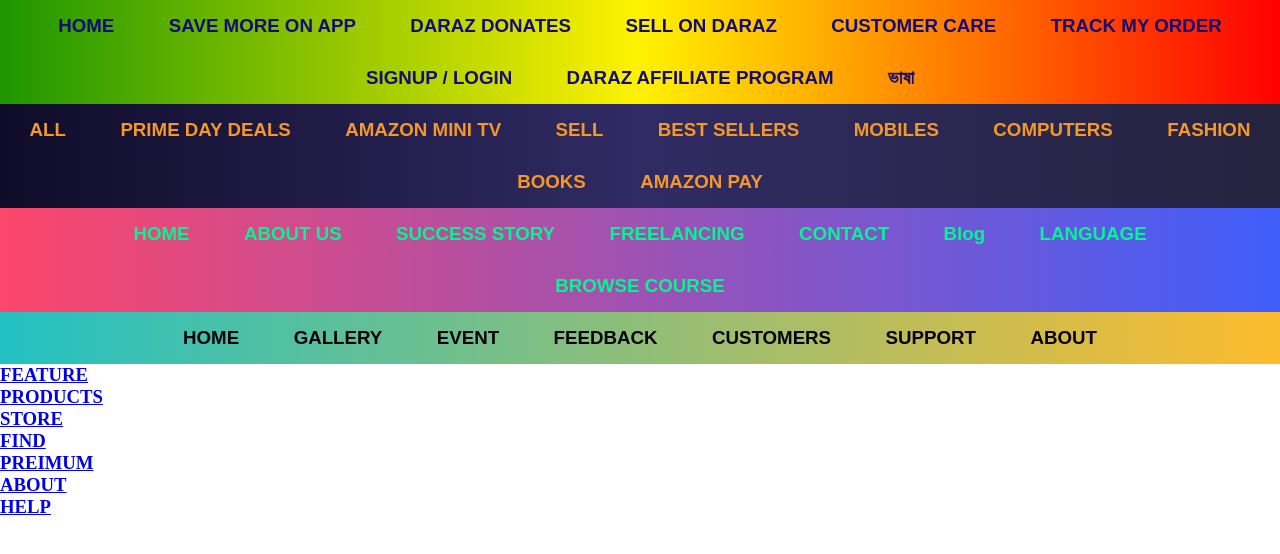
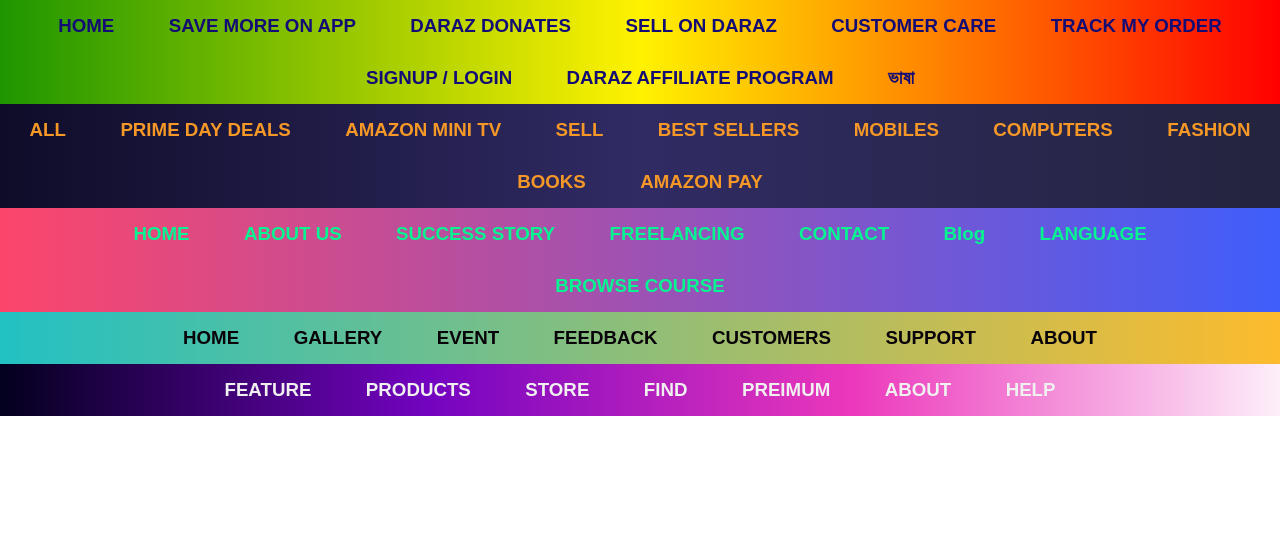
Before and after one commit to riponsikderdev/css-menu-hw-2, a plain HTML site: page index.html in a window 1280 px wide. Drawn offline with Linux system fonts and the light colour scheme.

Commit message:
style.css

```diff
--- a/css/style.css
+++ b/css/style.css
@@ -3,25 +3,30 @@
     padding: 0;
     box-sizing: border-box;
 }
+
 /* NAV BAR 1 START */
 .navbar1 {
     font-family: arial;
     text-align: center;
-    background: linear-gradient(to right, #1e9600, #fff200, #ff0000); /* W3C, IE 10+/ Edge, Firefox 16+, Chrome 26+, Opera 12+, Safari 7+ */
+    background: linear-gradient(to right, #1e9600, #fff200, #ff0000);
+    /* W3C, IE 10+/ Edge, Firefox 16+, Chrome 26+, Opera 12+, Safari 7+ */
 }
+
 .navbar1 ul li {
     display: inline-block;
     position: relative;
     z-index: 1;
 }
+
 .navbar1 ul li a {
     text-decoration: none;
     color: rgb(19, 12, 116);
     padding: 15px 25px;
     display: block;
 }
-.navbar1 ul li::before{
-    content:"";
+
+.navbar1 ul li::before {
+    content: "";
     width: 50%;
     height: 0%;
     background-color: #7f459a;
@@ -31,11 +36,13 @@
     z-index: -1;
     transition: 0.7s;
 }
-.navbar1 ul li:hover::before{
+
+.navbar1 ul li:hover::before {
     height: 100%;
 }
-.navbar1 ul li::after{
-    content:"";
+
+.navbar1 ul li::after {
+    content: "";
     width: 50%;
     height: 0%;
     background-color: #458f98;
@@ -45,77 +52,91 @@
     z-index: -1;
     transition: 0.7s;
 }
-.navbar1 ul li:hover::after{
+
+.navbar1 ul li:hover::after {
     height: 100%;
 }
+
 /* NAV BAR 1 END */
 
 /* NAV BAR 2 START */
 .navbar2 {
     font-family: arial;
     text-align: center;
-    background: linear-gradient(to right, #0f0c29, #302b63, #24243e); /* W3C, IE 10+/ Edge, Firefox 16+, Chrome 26+, Opera 12+, Safari 7+ */
+    background: linear-gradient(to right, #0f0c29, #302b63, #24243e);
+    /* W3C, IE 10+/ Edge, Firefox 16+, Chrome 26+, Opera 12+, Safari 7+ */
 }
+
 .navbar2 ul li {
     display: inline-block;
     position: relative;
     z-index: 1;
 }
+
 .navbar2 ul li a {
     text-decoration: none;
     color: rgb(245, 152, 39);
     padding: 15px 25px;
     display: block;
 }
-.navbar2 ul li::before{
-    content:"";
+
+.navbar2 ul li::before {
+    content: "";
     width: 0%;
-    height:50%;
-    background-color: #7b7615;
+    height: 50%;
+    background-color: #84a948;
     position: absolute;
     bottom: 0px;
     right: 0px;
     z-index: -1;
     transition: 0.7s;
 }
-.navbar2 ul li:hover::before{
+
+.navbar2 ul li:hover::before {
     width: 100%;
 }
-.navbar2 ul li::after{
-    content:"";
+
+.navbar2 ul li::after {
+    content: "";
     width: 0%;
     height: 50%;
-    background-color: #13cb7e;
+    background-color: #3bc7ea;
     position: absolute;
     top: 0px;
     left: 0px;
     z-index: -1;
     transition: 0.7s;
 }
-.navbar2 ul li:hover::after{
+
+.navbar2 ul li:hover::after {
     width: 100%;
 }
+
 /* NAV BAR 2 END */
 
 /* NAV BAR 3 START */
 .navbar3 {
     font-family: arial;
     text-align: center;
-    background: linear-gradient(to right, #fc466b, #3f5efb); /* W3C, IE 10+/ Edge, Firefox 16+, Chrome 26+, Opera 12+, Safari 7+ */
+    background: linear-gradient(to right, #fc466b, #3f5efb);
+    /* W3C, IE 10+/ Edge, Firefox 16+, Chrome 26+, Opera 12+, Safari 7+ */
 }
+
 .navbar3 ul li {
     display: inline-block;
     position: relative;
     z-index: 1;
 }
+
 .navbar3 ul li a {
     text-decoration: none;
     color: rgb(5, 245, 145);
     padding: 15px 25px;
     display: block;
 }
-.navbar3 ul li::before{
-    content:"";
+
+.navbar3 ul li::before {
+    content: "";
     width: 0%;
     height: 100%;
     background-color: #253b6f;
@@ -125,11 +146,13 @@
     z-index: -1;
     transition: 0.7s;
 }
-.navbar3 ul li:hover::before{
+
+.navbar3 ul li:hover::before {
     width: 50%;
 }
-.navbar3 ul li::after{
-    content:"";
+
+.navbar3 ul li::after {
+    content: "";
     width: 0%;
     height: 100%;
     background-color: #8d2e2e;
@@ -139,30 +162,36 @@
     z-index: -1;
     transition: 0.7s;
 }
-.navbar3 ul li:hover::after{
+
+.navbar3 ul li:hover::after {
     width: 50%;
 }
+
 /* NAV BAR 3 END */
 
 /* NAV BAR 4 START */
 .navbar4 {
     font-family: arial;
     text-align: center;
-    background: linear-gradient(to right, #22c1c3, #fdbb2d); /* W3C, IE 10+/ Edge, Firefox 16+, Chrome 26+, Opera 12+, Safari 7+ */
+    background: linear-gradient(to right, #22c1c3, #fdbb2d);
+    /* W3C, IE 10+/ Edge, Firefox 16+, Chrome 26+, Opera 12+, Safari 7+ */
 }
+
 .navbar4 ul li {
     display: inline-block;
     position: relative;
     z-index: 1;
 }
+
 .navbar4 ul li a {
     text-decoration: none;
     color: rgb(8, 3, 8);
     padding: 15px 25px;
     display: block;
 }
-.navbar4 ul li::before{
-    content:"";
+
+.navbar4 ul li::before {
+    content: "";
     width: 0%;
     height: 100%;
     background-color: #df7321;
@@ -172,7 +201,48 @@
     z-index: -1;
     transition: 0.7s;
 }
-.navbar4 ul li:hover::before{
+
+.navbar4 ul li:hover::before {
     width: 100%;
 }
+
 /* NAV BAR 4 END */
+
+/* NAV BAR 5 START */
+.navbar5 {
+    font-family: arial;
+    text-align: center;
+    background: linear-gradient(to right, #03001e, #7303c0, #ec38bc, #fdeff9);
+    /* W3C, IE 10+/ Edge, Firefox 16+, Chrome 26+, Opera 12+, Safari 7+ */
+}
+
+.navbar5 ul li {
+    display: inline-block;
+    position: relative;
+    z-index: 1;
+}
+
+.navbar5 ul li a {
+    text-decoration: none;
+    color: rgb(240, 240, 240);
+    padding: 15px 25px;
+    display: block;
+}
+
+.navbar5 ul li::before {
+    content: "";
+    width: 0%;
+    height: 100%;
+    background-color: #29a6d7;
+    position: absolute;
+    bottom: 0px;
+    right: 0px;
+    z-index: -1;
+    transition: 0.7s;
+}
+
+.navbar5 ul li:hover::before {
+    width: 100%;
+}
+
+/* NAV BAR 5 END */
```
